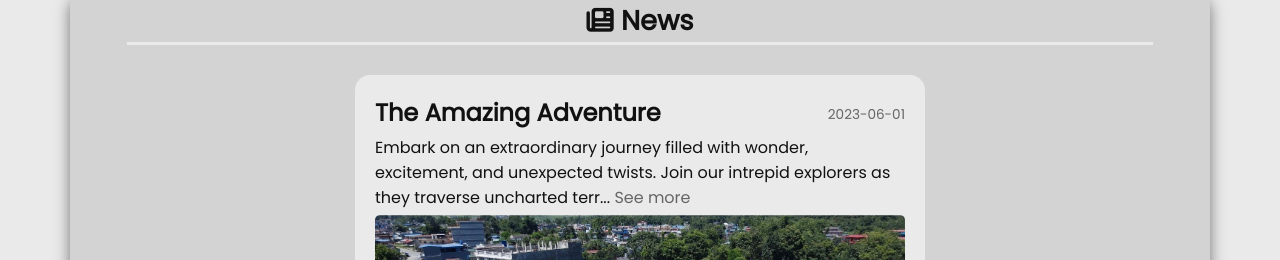
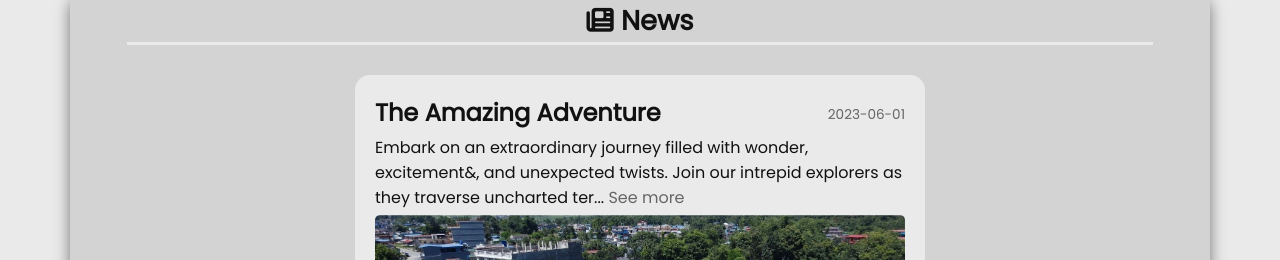
Before and after one commit to Enduxion/VinVas, a React (Vite) app: page / in a window 1280 px wide. Shown: the part 840-1100 px from the top of the page. Built offline with nearby package versions, Linux system fonts and the light colour scheme.

Commit message:
Made it so that the bold works with in article'

```diff
--- a/src/assets/data/newsData.js
+++ b/src/assets/data/newsData.js
@@ -11,7 +11,7 @@ const postData = [
     title: "The Amazing Adventure",
     date: "2023-06-01",
     punchline: "This is a story about the amazing adventure",
-    description: "&:bEmbark on an extraordinary journey filled with wonder&:~b, &:iexcitement&:~i, and unexpected twists. Join our intrepid explorers as they traverse uncharted territories, encountering mythical creatures and unraveling ancient mysteries. This epic adventure will test their courage, friendship, and determination as they face thrilling challenges at every turn. Prepare to be captivated by breathtaking landscapes, heart-pounding action, and a story that will leave you on the edge of your seat. Get ready for The Amazing Adventure of a lifetime!",
+    description: "Embark on an extraordinary journey filled with wonder, excitement&, and unexpected twists. Join our intrepid explorers as they traverse uncharted territories, encountering mythical creatures and unraveling ancient mysteries. This epic adventure will test their courage, friendship, and determination as they face thrilling challenges at every turn. Prepare to be captivated by breathtaking landscapes, heart-pounding action, and a story that will leave you on the edge of your seat. Get ready for The Amazing Adventure of a lifetime!",
     img: getRandomImage()
   },
   {
--- a/src/css/NavBarStyle.css
+++ b/src/css/NavBarStyle.css
@@ -38,6 +38,9 @@
 .navBar--logo--image {
   margin-right: 10px;
   height: 80%;
+}
+.navBar--logo--image:hover {
+  filter: drop-shadow(0em 0em 0.75em red);
 }
 .navBar--links--link {
   position: relative;
@@ -93,7 +96,7 @@
 .navBar--hamburger--open .hamburger--stick3 {
   transform: translate(0px, -6.75px) rotate(135deg);
 }
-@media screen and (max-width: 860px) {
+@media screen and (max-width: 970px) {
   .navBar--hamburger--container {
     display: flex;
   }
--- a/src/pages/About.jsx
+++ b/src/pages/About.jsx
@@ -23,7 +23,7 @@ export default function About(props) {
         </div>
         <div className="About--subTitle">Introduction</div>
         <br />
-        <div className="About--description">{aboutUsData}</div>
+        <div className="About--description"></div>
       </div>
     </>
   );
--- a/src/pages/Article.jsx
+++ b/src/pages/Article.jsx
@@ -4,6 +4,7 @@ import NavBar from "../components/NavBar";
 import AsyncImage from "../components/AsyncImage";
 
 import postData from "../assets/data/newsData";
+import acHTML from "../functions/acHTML";
 
 import "../css/ArticleStyle.css";
 import React from "react";
@@ -45,6 +46,7 @@ export default function Article(props) {
       setIsLandscape(img.width > img.height);
     };
   }, []);
+  let description = acHTML(news.description);
   return (
     <>
       <NavBar
@@ -75,7 +77,7 @@ export default function Article(props) {
           ) : (
             ""
           )}
-          <div className="Article--description" dangerouslySetInnerHTML={{__html: replacedText}}></div>
+          <div className="Article--description" dangerouslySetInnerHTML={{__html: (description)}}></div>
         </div>
         <div className="Article--taskArea">
           <Link to="/" className="Article--taskArea--btn">
```
